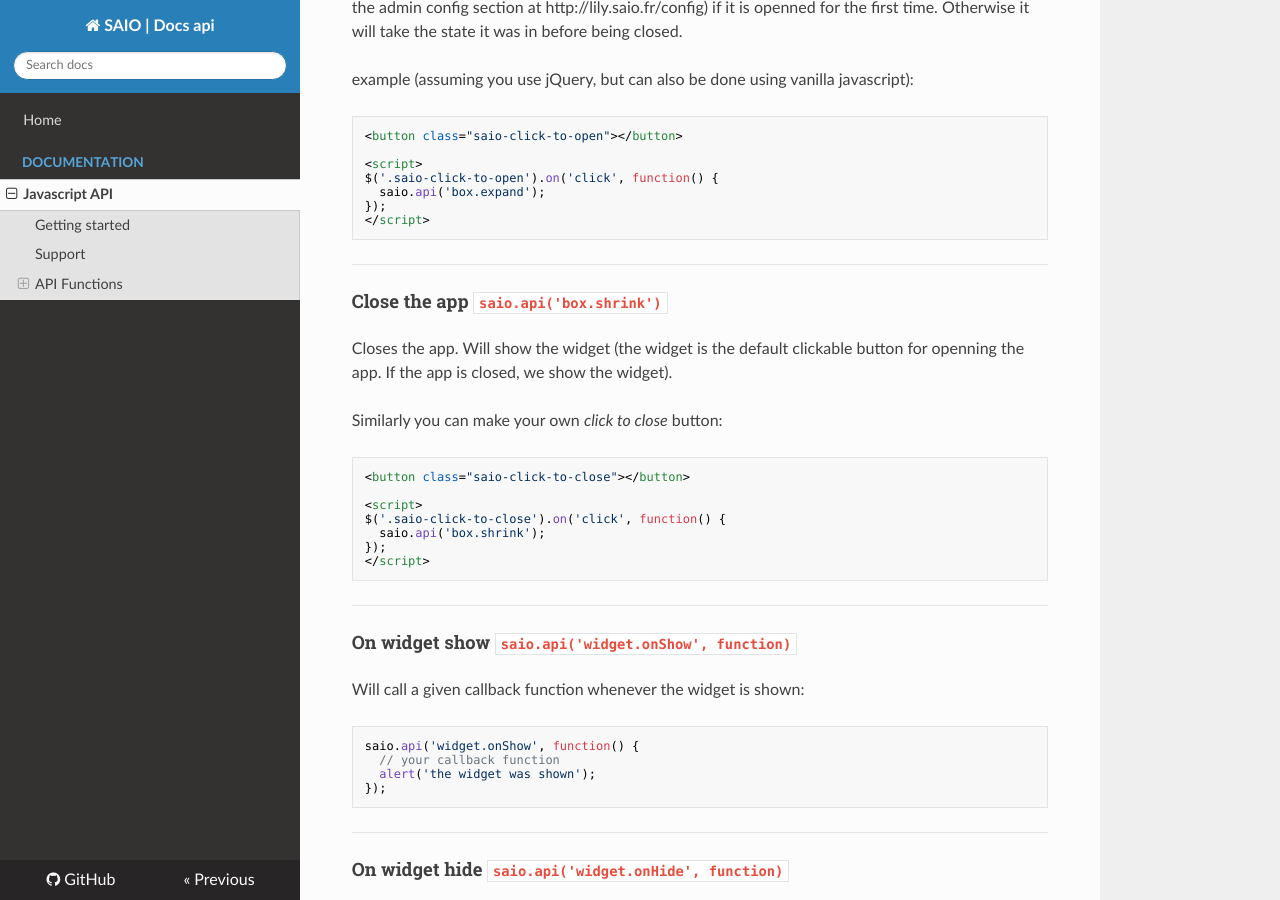
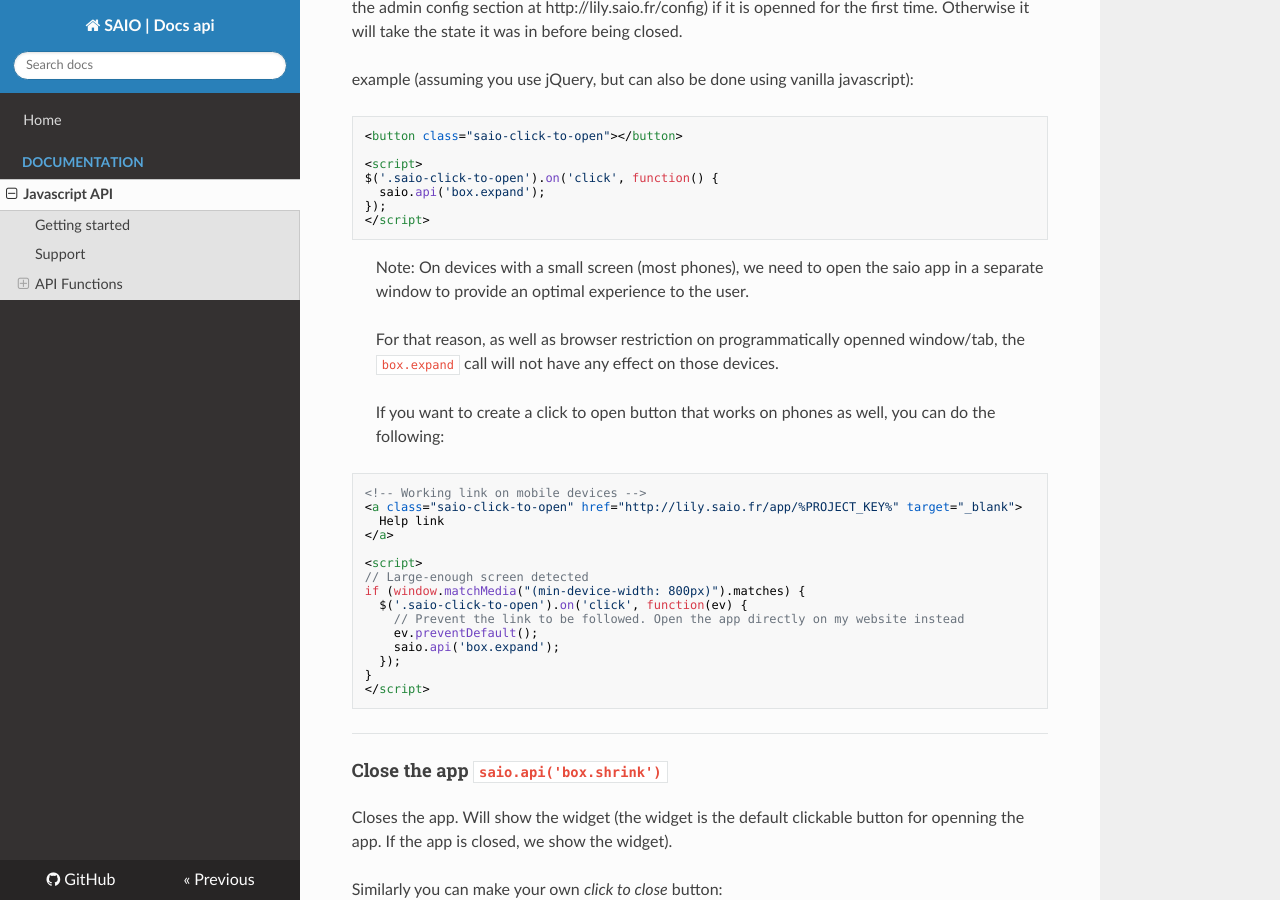
Before and after one commit to saio-fr/apidocs, an MkDocs documentation site: the page built from docs/javascript-api.md, in a window 1280 px wide and 900 px high, scrolled down 1699 px. Built offline with MkDocs 1.6.1, drawn with Linux system fonts in a browser that asks for light colours; nearby versions of some CDN libraries; old or Windows-style settings are respelled for this version of MkDocs.

Commit message:
document box.expand fallback on mobile devices

```diff
--- a/docs/javascript-api.md
+++ b/docs/javascript-api.md
@@ -77,6 +77,29 @@ example (assuming you use jQuery, but can also be done using vanilla javascript)
     $('.saio-click-to-open').on('click', function() {
       saio.api('box.expand');
     });
+    </script>
+
+> Note: On devices with a small screen (most phones), we need to open the saio app in a separate window to provide an optimal experience to the user.
+
+> For that reason, as well as browser restriction on programmatically openned window/tab, the `box.expand` call will not have any effect on those devices.
+
+> If you want to create a click to open button that works on phones as well, you can do the following:
+
+
+    <!-- Working link on mobile devices -->
+    <a class="saio-click-to-open" href="http://lily.saio.fr/app/%PROJECT_KEY%" target="_blank">
+      Help link
+    </a>
+
+    <script>
+    // Large-enough screen detected
+    if (window.matchMedia("(min-device-width: 800px)").matches) {
+      $('.saio-click-to-open').on('click', function(ev) {
+        // Prevent the link to be followed. Open the app directly on my website instead
+        ev.preventDefault();
+        saio.api('box.expand');
+      });
+    }
     </script>
 
 ---------------------------------------
```
